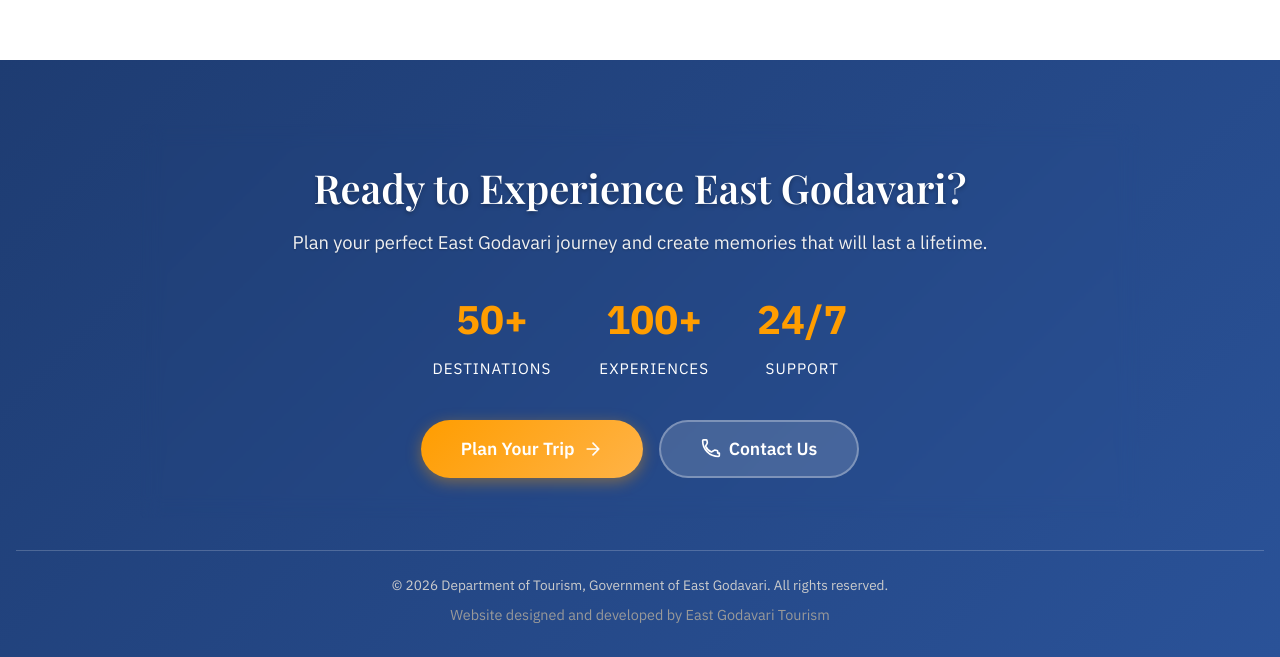
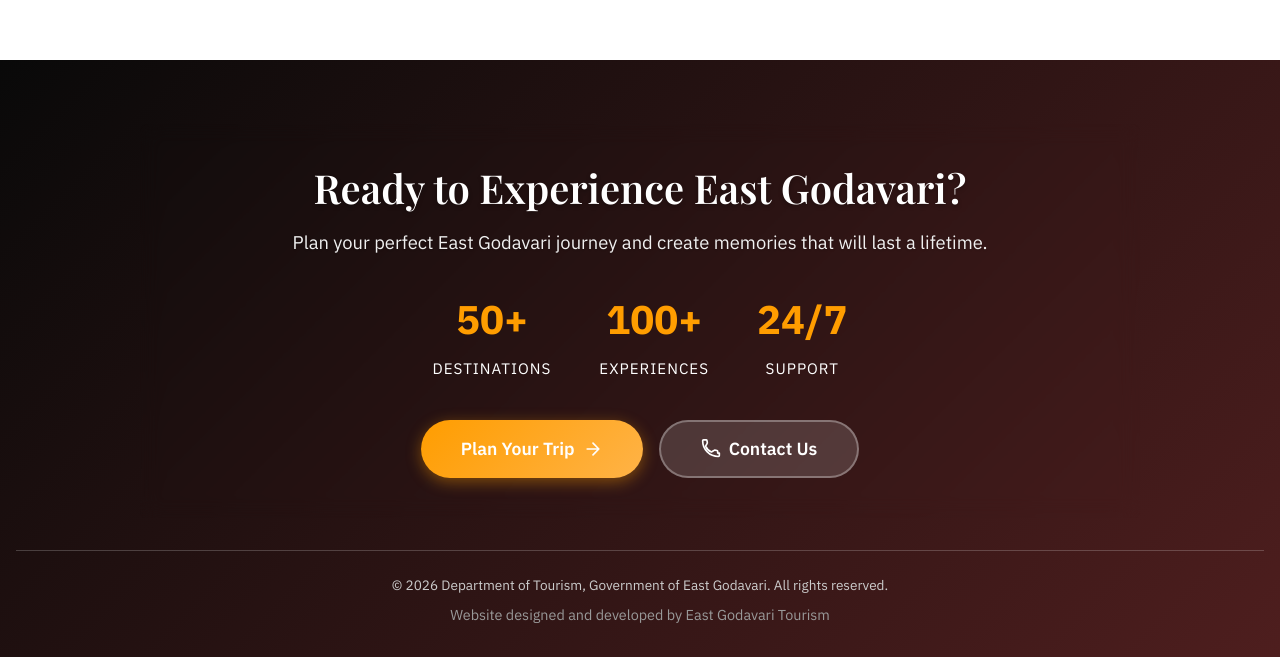
Before and after one commit to chinna632007/tourism, a React (Create React App) app: page / in a window 1280 px wide. Shown: the part 8837-9494 px from the top of the page. Built offline with nearby package versions, Linux system fonts and the light colour scheme; grey boxes are pictures that could not be loaded.

Commit message:
removed un wanteded

```diff
--- a/src/App.js
+++ b/src/App.js
@@ -11,7 +11,6 @@ import ExperiencesPage from './pages/ExperiencesPage';
 import ExperienceDetail from './pages/ExperienceDetail';
 import DestinationDetailPage from './pages/DestinationDetailPage';
 import PlanTrip from './pages/PlanTrip';
-import EBrochures from './pages/EBrochures';
 import PhotoGallery from './pages/PhotoGallery';
 import About from './pages/About';
 import Contact from './pages/Contact';
@@ -90,12 +89,12 @@ const Header = () => {
 
 // ============ FOOTER ============
 const Footer = () => (
-  <footer className="footer" style={{ background: 'linear-gradient(135deg, #1e3c72 0%, #2a5298 100%)', padding: '4rem 0 2rem' }}>
+  <footer className="footer" style={{ background: 'linear-gradient(135deg, #090909 0%, #4e1e1e 100%)', padding: '4rem 0 2rem' }}>
     <div className="container">
       <div style={{
         textAlign: 'center',
         padding: '2.5rem 2rem',
-        background: 'rgba(21, 20, 20, 0)',
+        background: 'rgba(122, 31, 31, 0)',
         borderRadius: '0.5rem',
         backdropFilter: 'blur(10px)',
         maxWidth: '1000px',
@@ -278,7 +277,6 @@ function AppContent() {
           <Route path="/experience/:category/:experienceId" element={<ExperienceDetail />} />
           <Route path="/destination-page/:id" element={<DestinationDetailPage />} />
           <Route path="/plan-trip" element={<PlanTrip />} />
-          <Route path="/ebrochures" element={<EBrochures />} />
           <Route path="/photo-gallery" element={<PhotoGallery />} />
           <Route path="/video-gallery" element={<PhotoGallery />} />
           <Route path="/about" element={<About />} />
--- a/src/pages/EBrochures.js
+++ /dev/null
@@ -1,30 +0,0 @@
-import React from 'react';
-import { Helmet } from 'react-helmet-async';
-import { ebrochures } from '../data/content';
-
-const EBrochures = () => {
-  return (
-    <>
-      <Helmet>
-        <title>E-Brochures - East Godavari Tourism</title>
-      </Helmet>
-      <section className="section">
-        <div className="container">
-          <div className="section-header">
-            <h2>E-Brochures</h2>
-            <p>Digital guides for travellers planning their East Godavari vacations.</p>
-          </div>
-          <div className="ebrochures-slider">
-            {ebrochures.map((item, i) => (
-              <div key={i} className="ebrochure-item">
-                <img src={item.image} alt={item.heading} loading="lazy" />
-              </div>
-            ))}
-          </div>
-        </div>
-      </section>
-    </>
-  );
-};
-
-export default EBrochures;
```
